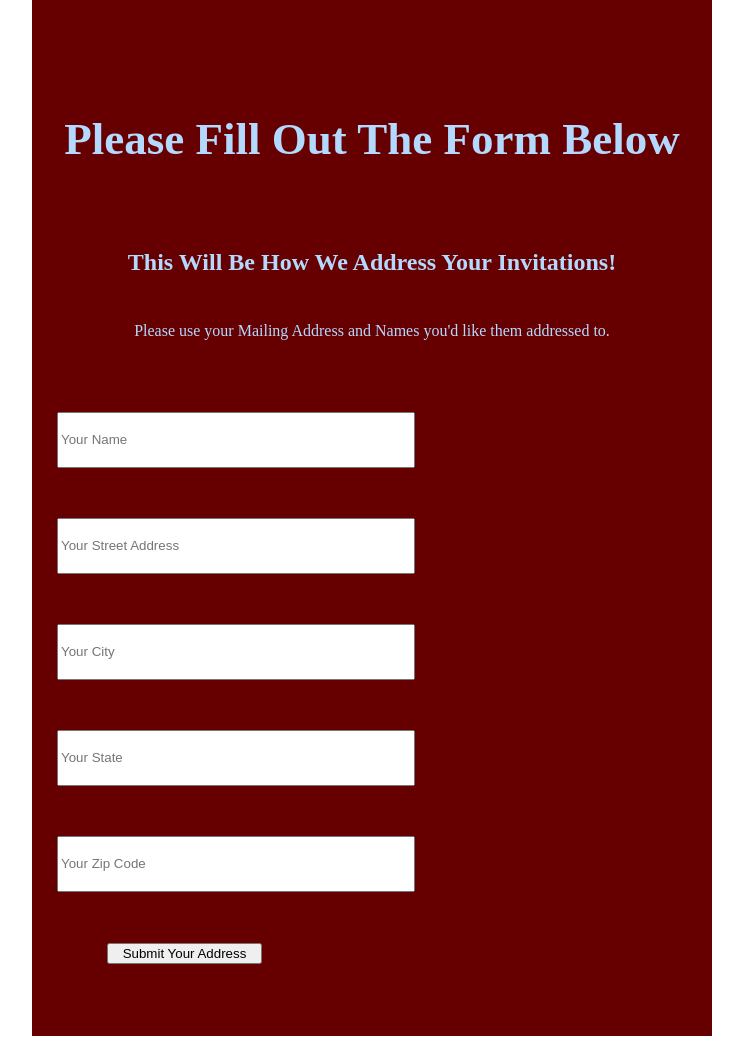
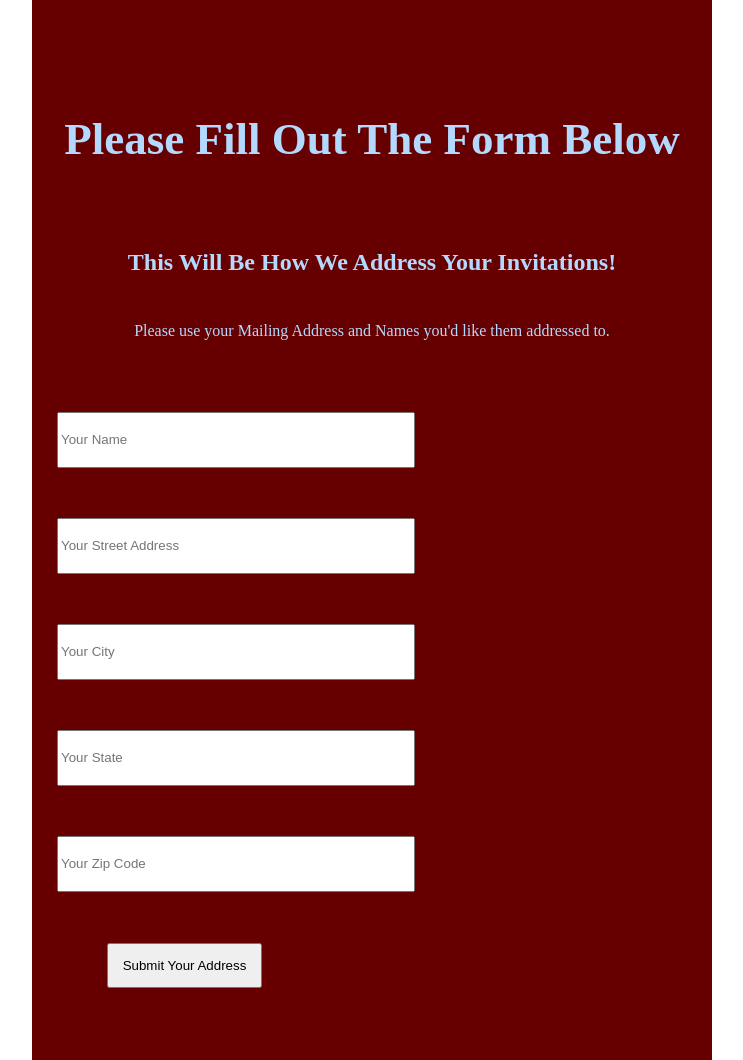
Before and after one commit to a-soren/wedding-form, a React (Create React App) app: page / in a window 1280 px wide. Shown: the whole page, without its empty margins (268-1011 px from the left). Before the commit the page ends 1036 px from the top, so only its background shows below. Built offline with nearby package versions, Linux system fonts and the light colour scheme.

Commit message:
added height to button

```diff
--- a/src/App.js
+++ b/src/App.js
@@ -14,6 +14,7 @@ const Input = styled.input`
 `;
 const Button = styled.button`
   width: 155px;
+  height: 45px;
   margin-left: 75px;
 `;
 
```
